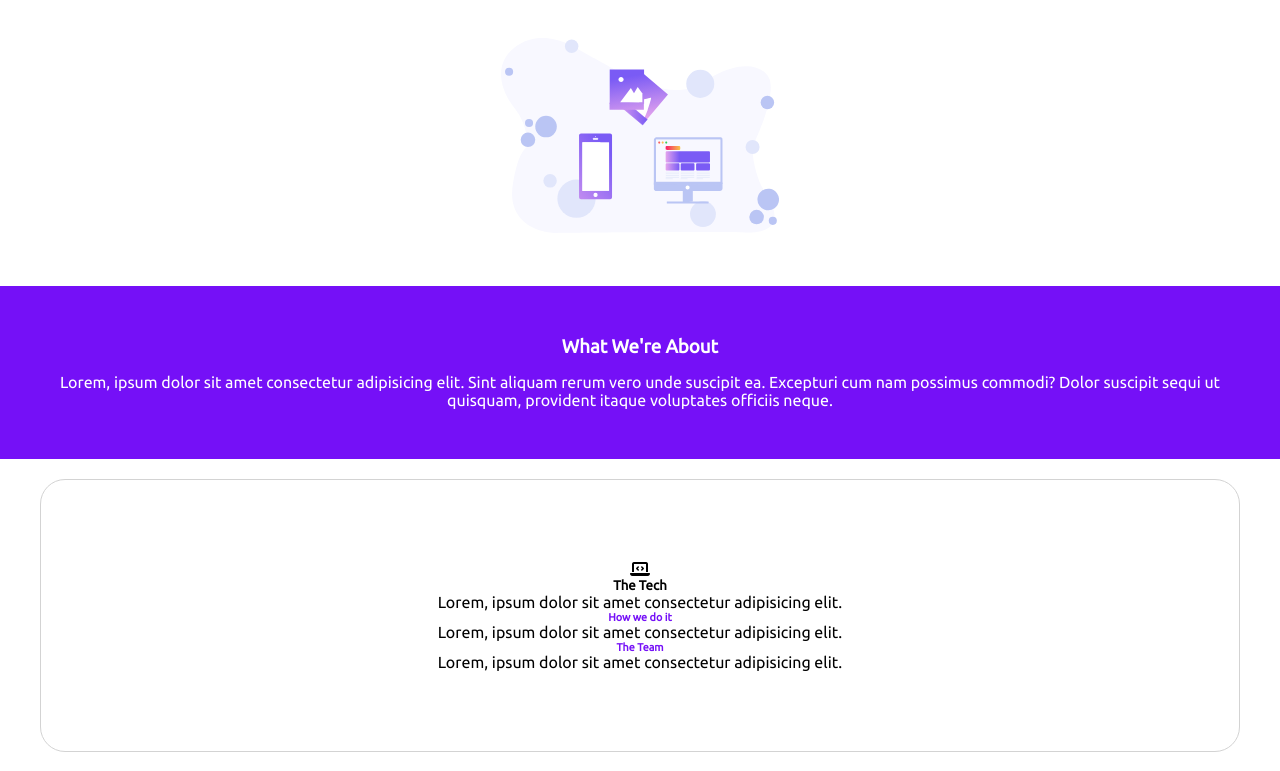
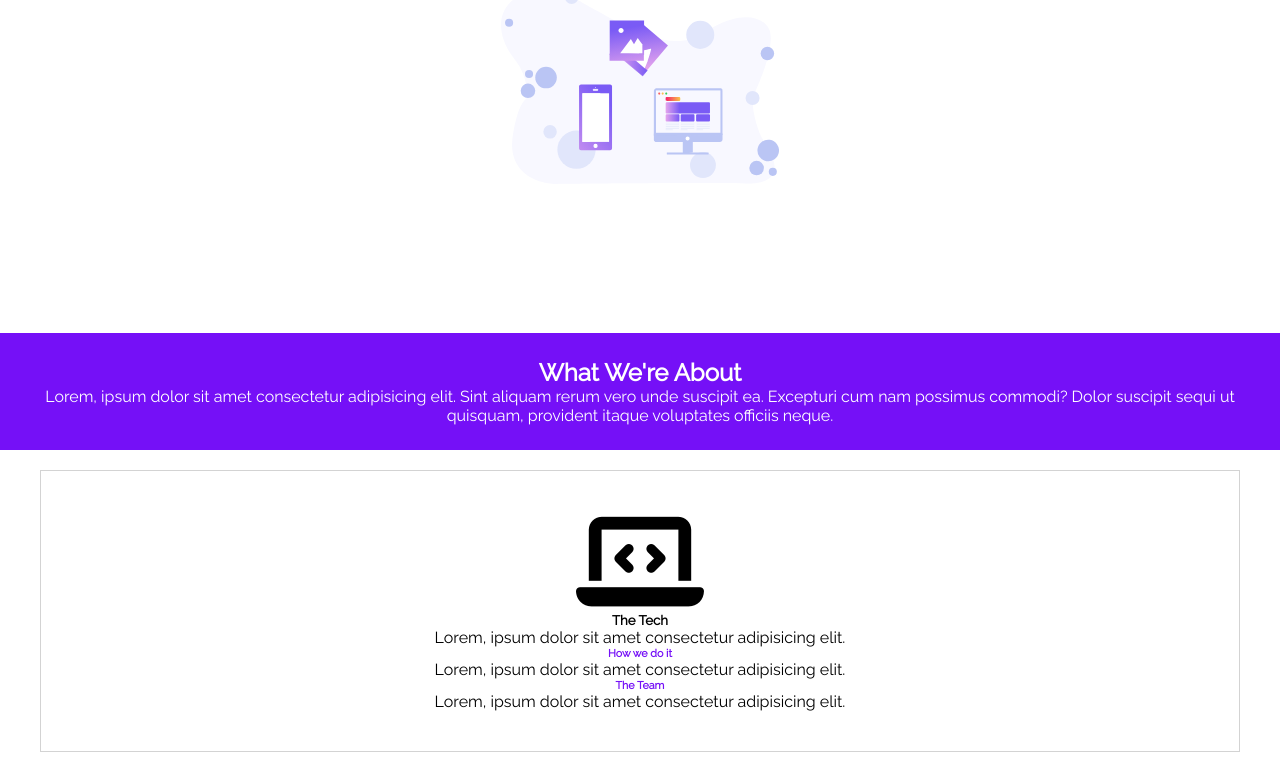
Before and after one commit to Bhevans17/TechSmart, a plain HTML site: page index.html in a window 1280 px wide. Shown: the part 197-968 px from the top of the page. Drawn offline with Linux system fonts and the light colour scheme.

Commit message:
Edited styles

```diff
--- a/index.html
+++ b/index.html
@@ -6,7 +6,7 @@
     <meta name="viewport" content="width=device-width, initial-scale=1.0">
     <meta http-equiv="X-UA-Compatible" content="ie=edge">
     <link href="style.css" type="text/css" rel="stylesheet">
-    <link href="https://fonts.googleapis.com/css?family=Ubuntu&display=swap" rel="stylesheet">
+    <link href="https://fonts.googleapis.com/css?family=Raleway&display=swap" rel="stylesheet">
     <title>TechSmart</title>
 </head>
 
@@ -26,9 +26,13 @@
     </main>
     <!-- About Us -->
     <section id="about-us-wrapper">
-        <h3>What We're About</h3>
-        <p>Lorem, ipsum dolor sit amet consectetur adipisicing elit. Sint aliquam rerum vero unde suscipit ea. Excepturi
-            cum nam possimus commodi? Dolor suscipit sequi ut quisquam, provident itaque voluptates officiis neque.</p>
+        <div class="about-us-content">
+            <h2>What We're About</h2>
+            <p>Lorem, ipsum dolor sit amet consectetur adipisicing elit. Sint aliquam rerum vero unde suscipit ea.
+                Excepturi
+                cum nam possimus commodi? Dolor suscipit sequi ut quisquam, provident itaque voluptates officiis neque.
+            </p>
+        </div>
     </section>
     <!-- Cards -->
     <section id="card-wrapper">
--- a/style.css
+++ b/style.css
@@ -1,6 +1,6 @@
 body {
   margin: 0;
-  font-family: "Ubuntu", sans-serif;
+  font-family: "Raleway", sans-serif;
 }
 
 /***** HEADER *****/
@@ -46,30 +46,29 @@ nav a:nth-child(2):hover {
 /***** MAIN *****/
 main {
   text-align: center;
-  padding: 50px 25px;
+  padding: 25px 25px;
+  height: 50vh;
 }
 
 main h1 {
   font-weight: bold;
   margin: 0;
-  padding-bottom: 10px;
 }
 
 main p {
   margin: 0;
-  padding-bottom: 40px;
+  padding-bottom: 25px;
 }
 /***** ABOUT US *****/
 #about-us-wrapper {
   background-color: #7510f7;
   color: white;
+  padding: 25px 25px;
   text-align: center;
-  padding: 50px 25px;
 }
 
-#about-us-wrapper h3 {
+#about-us-wrapper h2 {
   margin: 0;
-  padding-bottom: 15px;
 }
 
 #about-us-wrapper p {
@@ -78,6 +77,10 @@ main p {
 /***** CARDS *****/
 #card-wrapper {
   text-align: center;
+}
+
+#card-wrapper i {
+  font-size: 8vw;
 }
 
 #card-wrapper h5 {
@@ -96,8 +99,7 @@ main p {
 .card {
   border: 1px solid lightgrey;
   margin: 20px 40px;
-  padding: 80px 40px;
-  border-radius: 25px;
+  padding: 40px;
 }
 
 /***** OUR WORK *****/
```
